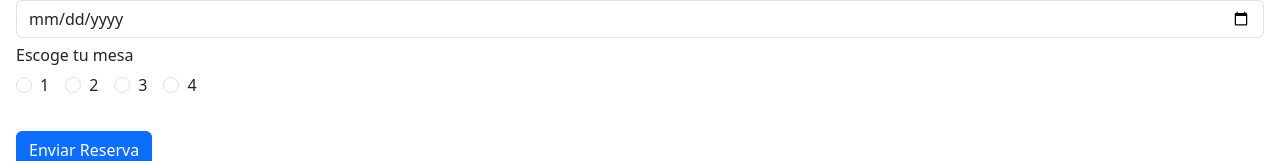
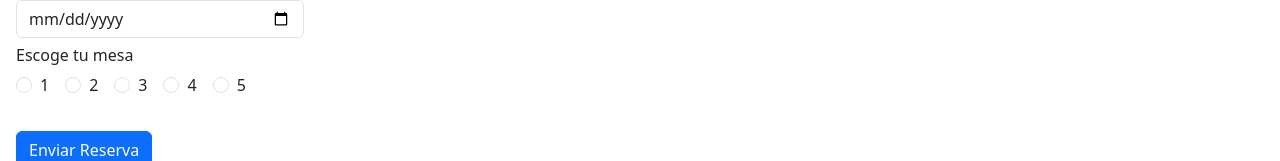
Before and after one commit to spotfreeman/Proyecto4-Restaurant, a React (Vite) app: page /reservas in a window 1280 px wide. Shown: the part 236-397 px from the top of the page. Built offline with nearby package versions, Linux system fonts and the light colour scheme.

Commit message:
updatess

```diff
--- a/src/pages/Admin.jsx
+++ b/src/pages/Admin.jsx
@@ -1,6 +1,7 @@
 import { useEffect, useState } from 'react';
 import { db } from '../firebase/firebase'
 import { Table } from 'react-bootstrap';
+import Card from 'react-bootstrap/Card'
 
 export const Admin = () => {
     const [inicial, setInicial] = useState([])
@@ -21,19 +22,19 @@ export const Admin = () => {
 
     return (
         <>
+        <Card>
 
             <div className="card m-3">
                 <h5 className='card-header'> Listado de Reservas </h5>
                 <div className="card-body">  </div>
 
-
-                <Table striped border hover className='m-3'>
+                <Table striped border hover className='m-'>
                     <thead>
                         <tr>
-                            <th>Nombre</th>
-                            <th>Fecha</th>
-                            <th>Comensales</th>
-                            <th>Mesa</th>
+                            <th style={{ width: '20px' }} >Nombre</th>
+                            <th style={{ width: '10px' }}  >Fecha</th>
+                            <th style={{ width: '5px' }}  >Comensales</th>
+                            <th style={{ width: '5px' }}  >Mesa</th>
                         </tr>
                     </thead>
                     <tbody>
@@ -50,6 +51,10 @@ export const Admin = () => {
                 </Table>
             </div>
 
+        </Card>
+
+
+
         </>
     );
 };
--- a/src/pages/Reservas.jsx
+++ b/src/pages/Reservas.jsx
@@ -37,6 +37,7 @@ export const Reservas = () => {
 
                 <form className="form gap-5 p-2" onSubmit={onSubmit}>
                     <input
+                        style={{ width: '18rem' }}
                         type="text"
                         className="form-control mt-3"
                         name="nombre"
@@ -47,6 +48,7 @@ export const Reservas = () => {
                     />
 
                     <input
+                        style={{ width: '18rem' }}
                         type="number"
                         className="form-control mt-3"
                         name="comensales"
@@ -57,6 +59,7 @@ export const Reservas = () => {
                     />
 
                     <input
+                        style={{ width: '18rem' }}
                         type="date"
                         className="form-control mt-3"
                         name="fecha"
@@ -107,7 +110,15 @@ export const Reservas = () => {
                             value='4'
                             onChange={onChange}
                         />
-
+                                                <Form.Check
+                            inline
+                            label="5"
+                            name="mesa"
+                            type={type}
+                            id={`inline-${type}-4`}
+                            value='5'
+                            onChange={onChange}
+                        />
                         </div>
                     ))}
                     </Form>
```
